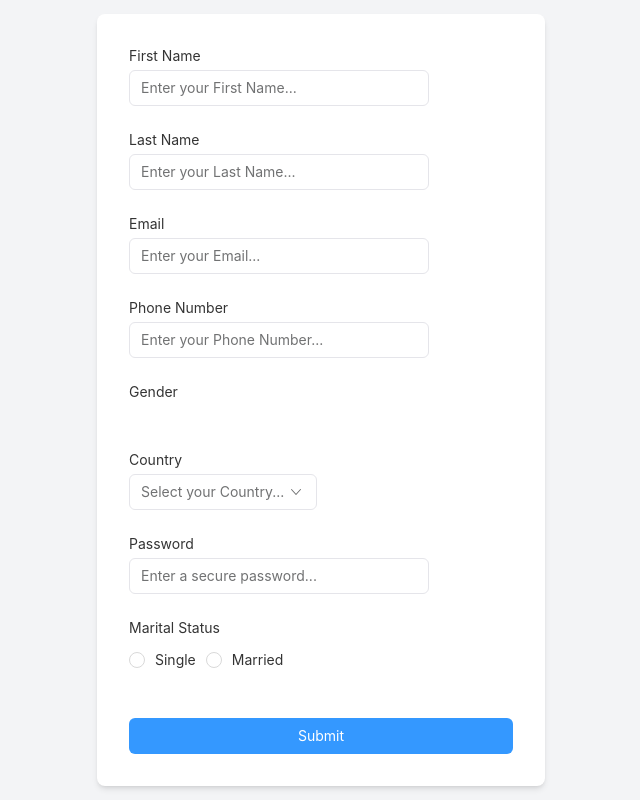
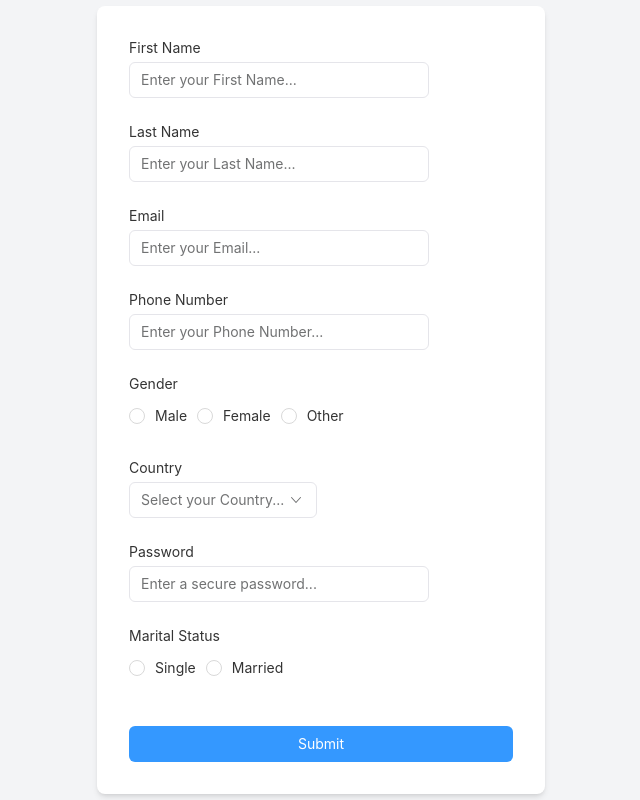
Before and after one commit to mitramansouri/rsuite-project-atlas, a React (Create React App) app: page / in a window 1280 px wide. Shown: the whole page, without its empty margins (319-959 px from the left). Built offline with nearby package versions, Linux system fonts and the light colour scheme.

Commit message:
finally they all work

```diff
--- a/src/App.js
+++ b/src/App.js
@@ -36,10 +36,15 @@ const generateSchema = (fields) => {
 
 const App = () => {
   const formRef = useRef(null);
-  const [formValues, setFormValues] = useState({});
+  const [formValues, setFormValues] = useState({
+    gender: '',
+    maritalStatus: '',
+    children: '',
+    childrenNames: [],
+  });
   // eslint-disable-next-line no-unused-vars
   const [errors, setErrors] = useState({});
-  const [childrenNames, setChildrenNames] = useState(['']); // Initialize with one child's name
+  const [childrenNames, setChildrenNames] = useState(['']);
 
   const schema = generateSchema(formFields);
 
@@ -91,112 +96,68 @@ const App = () => {
       console.log('Validation failed');
     }
   };
+
   // const renderFields = () => {
   //   const renderedFields = [];
 
-  //   // Render fields explicitly in the desired order
+  //   // Render "Gender" radio button field
+  //   renderedFields.push(
+  //     <Form.Group controlId="gender" key="gender">
+  //       <Form.ControlLabel>Gender</Form.ControlLabel>
+  //       <RadioGroup
+  //         name="gender"
+  //         value={formValues.gender}
+  //         onChange={(value) =>
+  //           setFormValues((prevValues) => ({ ...prevValues, gender: value }))
+  //         }
+  //         inline
+  //       >
+  //         <Radio value="Male">Male</Radio>
+  //         <Radio value="Female">Female</Radio>
+  //         <Radio value="Other">Other</Radio>
+  //       </RadioGroup>
+  //     </Form.Group>
+  //   );
 
-  //   // 1. Render all fields not related to marital status first
-  //   // formFields
-  //   //   .filter(
-  //   //     (field) =>
-  //   //       !['maritalStatus', 'spouseName', 'children', 'firstchildName'].includes(
-  //   //         field.name
-  //   //       )
-  //   //   )
-  //   //   .forEach((field) => {
-  //   //     renderedFields.push(
-  //   //       <Form.Group controlId={field.name} key={field.name}>
-  //   //         <Form.ControlLabel>{field.label}</Form.ControlLabel>
-  //   //         {field.type === 'radio' ? (
-  //   //           <Form.Control
-  //   //             name={field.name}
-  //   //             accepter={RadioGroup}
-  //   //             inline
-  //   //             value={formValues[field.name]}
-  //   //             onChange={(value) =>
-  //   //               setFormValues((prev) => ({ ...prev, [field.name]: value }))
-  //   //             }
-  //   //           >
-  //   //             {field.values.map((value) => (
-  //   //               <Radio value={value} key={value}>
-  //   //                 {value}
-  //   //               </Radio>
-  //   //             ))}
-  //   //           </Form.Control>
-  //   //         ) : (
-  //   //           <Form.Control
-  //   //             name={field.name}
-  //   //             type={field.type === 'password' ? 'password' : 'text'}
-  //   //             placeholder={field.placeholder}
-  //   //             accepter={Input}
-  //   //             value={formValues[field.name]}
-  //   //             onChange={(value) =>
-  //   //               setFormValues((prev) => ({ ...prev, [field.name]: value }))
-  //   //             }
-  //   //           />
-  //   //         )}
-  //   //       </Form.Group>
-  //   //     );
-  //   //   });
+  //   // Render other fields dynamically from formFields.json
   //   formFields
-  //   .filter(
-  //     (field) =>
-  //       !['maritalStatus', 'spouseName', 'children', 'firstchildName'].includes(
-  //         field.name
-  //       )
-  //   )
-  //   .forEach((field) => {
-  //     renderedFields.push(
-  //       <Form.Group controlId={field.name} key={field.name}>
-  //         <Form.ControlLabel>{field.label}</Form.ControlLabel>
-  //         {field.type === 'radio' ? (
+  //     .filter(
+  //       (field) =>
+  //         !['maritalStatus', 'spouseName', 'children', 'firstchildName', 'gender'].includes(
+  //           field.name
+  //         )
+  //     )
+  //     .forEach((field) => {
+  //       renderedFields.push(
+  //         <Form.Group controlId={field.name} key={field.name}>
+  //           <Form.ControlLabel>{field.label}</Form.ControlLabel>
   //           <Form.Control
   //             name={field.name}
-  //             accepter={RadioGroup}
-  //             inline
-  //             value={formValues[field.name]}
-  //             onChange={(value) =>
-  //               setFormValues((prev) => ({ ...prev, [field.name]: value }))
+  //             type={field.type === 'password' ? 'password' : undefined}
+  //             placeholder={field.placeholder}
+  //             accepter={
+  //               field.type === 'select'
+  //                 ? SelectPicker
+  //                 : field.type === 'radio'
+  //                 ? RadioGroup
+  //                 : Input
   //             }
-  //           >
-  //             {field.values.map((value) => (
-  //               <Radio value={value} key={value}>
-  //                 {value}
-  //               </Radio>
-  //             ))}
-  //           </Form.Control>
-  //         ) : field.type === 'select' ? (
-  //           <Form.Control
-  //             name={field.name}
-  //             accepter="select"
-  //             value={formValues[field.name]}
-  //             onChange={(value) =>
-  //               setFormValues((prev) => ({ ...prev, [field.name]: value }))
+  //             data={
+  //               field.type === 'select'
+  //                 ? field.values.map((value) => ({ label: value, value }))
+  //                 : undefined
   //             }
-  //           >
-  //             {field.values.map((value) => (
-  //               <option value={value} key={value}>
-  //                 {value}
-  //               </option>
-  //             ))}
-  //           </Form.Control>
-  //         ) : (
-  //           <Form.Control
-  //             name={field.name}
-  //             type={field.type === 'password' ? 'password' : 'text'}
-  //             placeholder={field.placeholder}
-  //             accepter={Input}
+  //             inline={field.type === 'radio' ? true : undefined}
   //             value={formValues[field.name]}
   //             onChange={(value) =>
   //               setFormValues((prev) => ({ ...prev, [field.name]: value }))
   //             }
   //           />
-  //         )}
-  //       </Form.Group>
-  //     );
-  //   });
-  //   // 2. Render "Marital Status" field
+  //         </Form.Group>
+  //       );
+  //     });
+
+  //   // Render "Marital Status" field
   //   const maritalStatusField = formFields.find(
   //     (field) => field.name === 'maritalStatus'
   //   );
@@ -204,9 +165,8 @@ const App = () => {
   //     renderedFields.push(
   //       <Form.Group controlId={maritalStatusField.name} key={maritalStatusField.name}>
   //         <Form.ControlLabel>{maritalStatusField.label}</Form.ControlLabel>
-  //         <Form.Control
+  //         <RadioGroup
   //           name={maritalStatusField.name}
-  //           accepter={RadioGroup}
   //           value={formValues.maritalStatus}
   //           onChange={handleMaritalStatusChange}
   //           inline
@@ -216,47 +176,51 @@ const App = () => {
   //               {value}
   //             </Radio>
   //           ))}
-  //         </Form.Control>
+  //         </RadioGroup>
   //       </Form.Group>
   //     );
   //   }
 
-  //   // 3. Render "Spouse's Name" immediately after "Marital Status" if married
+  //   // Render dynamic fields based on marital status
   //   if (formValues.maritalStatus === 'Married') {
   //     const spouseField = formFields.find((field) => field.name === 'spouseName');
   //     if (spouseField) {
   //       renderedFields.push(
   //         <Form.Group controlId={spouseField.name} key={spouseField.name}>
   //           <Form.ControlLabel>{spouseField.label}</Form.ControlLabel>
-  //           <Form.Control name={spouseField.name} accepter={Input} />
+  //           <Form.Control
+  //             name={spouseField.name}
+  //             value={formValues.spouseName || ''}
+  //             onChange={(value) =>
+  //               setFormValues((prev) => ({ ...prev, spouseName: value }))
+  //             }
+  //             accepter={Input}
+  //           />
+  //         </Form.Group>
+  //       );
+  //     }
+
+  //     const childrenField = formFields.find((field) => field.name === 'children');
+  //     if (childrenField) {
+  //       renderedFields.push(
+  //         <Form.Group controlId={childrenField.name} key={childrenField.name}>
+  //           <Form.ControlLabel>{childrenField.label}</Form.ControlLabel>
+  //           <RadioGroup
+  //             name={childrenField.name}
+  //             value={formValues.children}
+  //             onChange={(value) =>
+  //               setFormValues((prev) => ({ ...prev, children: value }))
+  //             }
+  //             inline
+  //           >
+  //             <Radio value="Yes">Yes</Radio>
+  //             <Radio value="No">No</Radio>
+  //           </RadioGroup>
   //         </Form.Group>
   //       );
   //     }
   //   }
 
-  //   // 4. Render "Do you have children?" if married
-  //   if (formValues.maritalStatus === 'Married') {
-  //     const childrenField = formFields.find((field) => field.name === 'children');
-  //     if (childrenField) {
-  //       renderedFields.push(
-  //         <Form.Group controlId={childrenField.name} key={childrenField.name}>
-  //           <Form.ControlLabel>{childrenField.label}</Form.ControlLabel>
-  //           <Form.Control
-  //             name={childrenField.name}
-  //             accepter={RadioGroup}
-  //             value={formValues.children}
-  //             onChange={(value) => setFormValues({ ...formValues, children: value })}
-  //             inline
-  //           >
-  //             <Radio value="Yes">Yes</Radio>
-  //             <Radio value="No">No</Radio>
-  //           </Form.Control>
-  //         </Form.Group>
-  //       );
-  //     }
-  //   }
-
-  //   // 5. Render dynamic child fields if "Do you have children?" is "Yes"
   //   if (formValues.children === 'Yes') {
   //     childrenNames.forEach((name, index) => {
   //       renderedFields.push(
@@ -267,7 +231,11 @@ const App = () => {
   //             onChange={(value) => handleChildNameChange(value, index)}
   //             placeholder={`Enter name of child ${index + 1}`}
   //           />
-  //           <Button appearance="link" onClick={() => handleRemoveChild(index)}>
+  //           <Button
+  //             type="submit"
+  //             appearance="link"
+  //             onClick={() => handleRemoveChild(index)}
+  //           >
   //             Remove
   //           </Button>
   //         </Form.Group>
@@ -288,74 +256,14 @@ const App = () => {
 
   //   return renderedFields;
   // };
-
   const renderFields = () => {
     const renderedFields = [];
 
-    // Render fields explicitly in the desired order
-
-    // 1. Render all fields not related to marital status first
-    // formFields
-    //   .filter(
-    //     (field) =>
-    //       !['maritalStatus', 'spouseName', 'children', 'firstchildName'].includes(
-    //         field.name
-    //       )
-    //   )
-    //   .forEach((field) => {
-    //     renderedFields.push(
-    //       <Form.Group controlId={field.name} key={field.name}>
-    //         <Form.ControlLabel>{field.label}</Form.ControlLabel>
-    //         {field.type === 'radio' ? (
-    //           <Form.Control
-    //             name={field.name}
-    //             accepter={RadioGroup}
-    //             inline
-    //             value={formValues[field.name]}
-    //             onChange={(value) =>
-    //               setFormValues((prev) => ({ ...prev, [field.name]: value }))
-    //             }
-    //           >
-    //             {field.values.map((value) => (
-    //               <Radio value={value} key={value}>
-    //                 {value}
-    //               </Radio>
-    //             ))}
-    //           </Form.Control>
-    //         ) : field.type === 'select' ? (
-    //           <Form.Control
-    //             name={field.name}
-    //             accepter="select"
-    //             value={formValues[field.name]}
-    //             onChange={(value) =>
-    //               setFormValues((prev) => ({ ...prev, [field.name]: value }))
-    //             }
-    //           >
-    //             {field.values.map((value) => (
-    //               <option value={value} key={value}>
-    //                 {value}
-    //               </option>
-    //             ))}
-    //           </Form.Control>
-    //         ) : (
-    //           <Form.Control
-    //             name={field.name}
-    //             type={field.type === 'password' ? 'password' : 'text'}
-    //             placeholder={field.placeholder}
-    //             accepter={Input}
-    //             value={formValues[field.name]}
-    //             onChange={(value) =>
-    //               setFormValues((prev) => ({ ...prev, [field.name]: value }))
-    //             }
-    //           />
-    //         )}
-    //       </Form.Group>
-    //     );
-    //   });
+    // Dynamically render all fields except Gender
     formFields
       .filter(
         (field) =>
-        !['maritalStatus', 'spouseName', 'children', 'firstchildName'].includes(
+          !['gender', 'maritalStatus', 'spouseName', 'children', 'firstchildName'].includes(
             field.name
           )
       )
@@ -365,17 +273,21 @@ const App = () => {
             <Form.ControlLabel>{field.label}</Form.ControlLabel>
             <Form.Control
               name={field.name}
-            type={field.type === 'password' ? 'password' : 'text'}
+              type={field.type === 'password' ? 'password' : undefined}
               placeholder={field.placeholder}
               accepter={
-              field.type === 'select' ? SelectPicker : field.type === 'radio' ? RadioGroup : Input
+                field.type === 'select'
+                  ? SelectPicker
+                  : field.type === 'radio'
+                  ? RadioGroup
+                  : Input
               }
               data={
                 field.type === 'select'
                   ? field.values.map((value) => ({ label: value, value }))
                   : undefined
               }
-            inline={field.type === 'radio'}
+              inline={field.type === 'radio' ? true : undefined}
               value={formValues[field.name]}
               onChange={(value) =>
                 setFormValues((prev) => ({ ...prev, [field.name]: value }))
@@ -383,8 +295,30 @@ const App = () => {
             />
           </Form.Group>
         );
+
+        // Insert the Gender field after "Phone Number"
+        if (field.name === 'phoneNumber') {
+          renderedFields.push(
+            <Form.Group controlId="gender" key="gender">
+              <Form.ControlLabel>Gender</Form.ControlLabel>
+              <RadioGroup
+                name="gender"
+                value={formValues.gender}
+                onChange={(value) =>
+                  setFormValues((prevValues) => ({ ...prevValues, gender: value }))
+                }
+                inline
+              >
+                <Radio value="Male">Male</Radio>
+                <Radio value="Female">Female</Radio>
+                <Radio value="Other">Other</Radio>
+              </RadioGroup>
+            </Form.Group>
+          );
+        }
       });
-    // 2. Render "Marital Status" field
+
+    // Render "Marital Status" and related fields dynamically
     const maritalStatusField = formFields.find(
       (field) => field.name === 'maritalStatus'
     );
@@ -392,9 +326,8 @@ const App = () => {
       renderedFields.push(
         <Form.Group controlId={maritalStatusField.name} key={maritalStatusField.name}>
           <Form.ControlLabel>{maritalStatusField.label}</Form.ControlLabel>
-          <Form.Control
+          <RadioGroup
             name={maritalStatusField.name}
-            accepter={RadioGroup}
             value={formValues.maritalStatus}
             onChange={handleMaritalStatusChange}
             inline
@@ -404,47 +337,51 @@ const App = () => {
                 {value}
               </Radio>
             ))}
-          </Form.Control>
+          </RadioGroup>
         </Form.Group>
       );
     }
 
-    // 3. Render "Spouse's Name" immediately after "Marital Status" if married
+    // Add logic for spouse name and children fields
     if (formValues.maritalStatus === 'Married') {
       const spouseField = formFields.find((field) => field.name === 'spouseName');
       if (spouseField) {
         renderedFields.push(
           <Form.Group controlId={spouseField.name} key={spouseField.name}>
             <Form.ControlLabel>{spouseField.label}</Form.ControlLabel>
-            <Form.Control name={spouseField.name} accepter={Input} />
+            <Form.Control
+              name={spouseField.name}
+              value={formValues.spouseName || ''}
+              onChange={(value) =>
+                setFormValues((prev) => ({ ...prev, spouseName: value }))
+              }
+              accepter={Input}
+            />
+          </Form.Group>
+        );
+      }
+
+      const childrenField = formFields.find((field) => field.name === 'children');
+      if (childrenField) {
+        renderedFields.push(
+          <Form.Group controlId={childrenField.name} key={childrenField.name}>
+            <Form.ControlLabel>{childrenField.label}</Form.ControlLabel>
+            <RadioGroup
+              name={childrenField.name}
+              value={formValues.children}
+              onChange={(value) =>
+                setFormValues((prev) => ({ ...prev, children: value }))
+              }
+              inline
+            >
+              <Radio value="Yes">Yes</Radio>
+              <Radio value="No">No</Radio>
+            </RadioGroup>
           </Form.Group>
         );
       }
     }
 
-    // 4. Render "Do you have children?" if married
-    if (formValues.maritalStatus === 'Married') {
-      const childrenField = formFields.find((field) => field.name === 'children');
-      if (childrenField) {
-        renderedFields.push(
-          <Form.Group controlId={childrenField.name} key={childrenField.name}>
-            <Form.ControlLabel>{childrenField.label}</Form.ControlLabel>
-            <Form.Control
-              name={childrenField.name}
-              accepter={RadioGroup}
-              value={formValues.children}
-              onChange={(value) => setFormValues({ ...formValues, children: value })}
-              inline
-            >
-              <Radio value="Yes">Yes</Radio>
-              <Radio value="No">No</Radio>
-            </Form.Control>
-          </Form.Group>
-        );
-      }
-    }
-
-    // 5. Render dynamic child fields if "Do you have children?" is "Yes"
     if (formValues.children === 'Yes') {
       childrenNames.forEach((name, index) => {
         renderedFields.push(
@@ -455,7 +392,11 @@ const App = () => {
               onChange={(value) => handleChildNameChange(value, index)}
               placeholder={`Enter name of child ${index + 1}`}
             />
-            <Button appearance="link" onClick={() => handleRemoveChild(index)}>
+            <Button
+              type="submit"
+              appearance="link"
+              onClick={() => handleRemoveChild(index)}
+            >
               Remove
             </Button>
           </Form.Group>
@@ -476,7 +417,6 @@ const App = () => {
 
     return renderedFields;
   };
-
 
   return (
     <div className="flex items-center justify-center min-h-screen bg-gray-100">
--- a/src/formFields.json
+++ b/src/formFields.json
@@ -99,17 +99,6 @@
   },
   {
     "type": "textfield",
-    "label": "Child's Name",
-    "name": "firstchildName",
-    "placeholder": "Enter your child's Name...",
-    "validation": {
-      "required": false,
-      "minLength": 2,
-      "errorMessage": "First Name must be at least 2 characters long"
-    }
-  },
-  {
-    "type": "textfield",
     "label": "Spouse's Name",
     "name": "spouseName",
     "placeholder": "Enter your Spouse's Name...",
```
Lines whose indentation alone changed are shown as unchanged.
